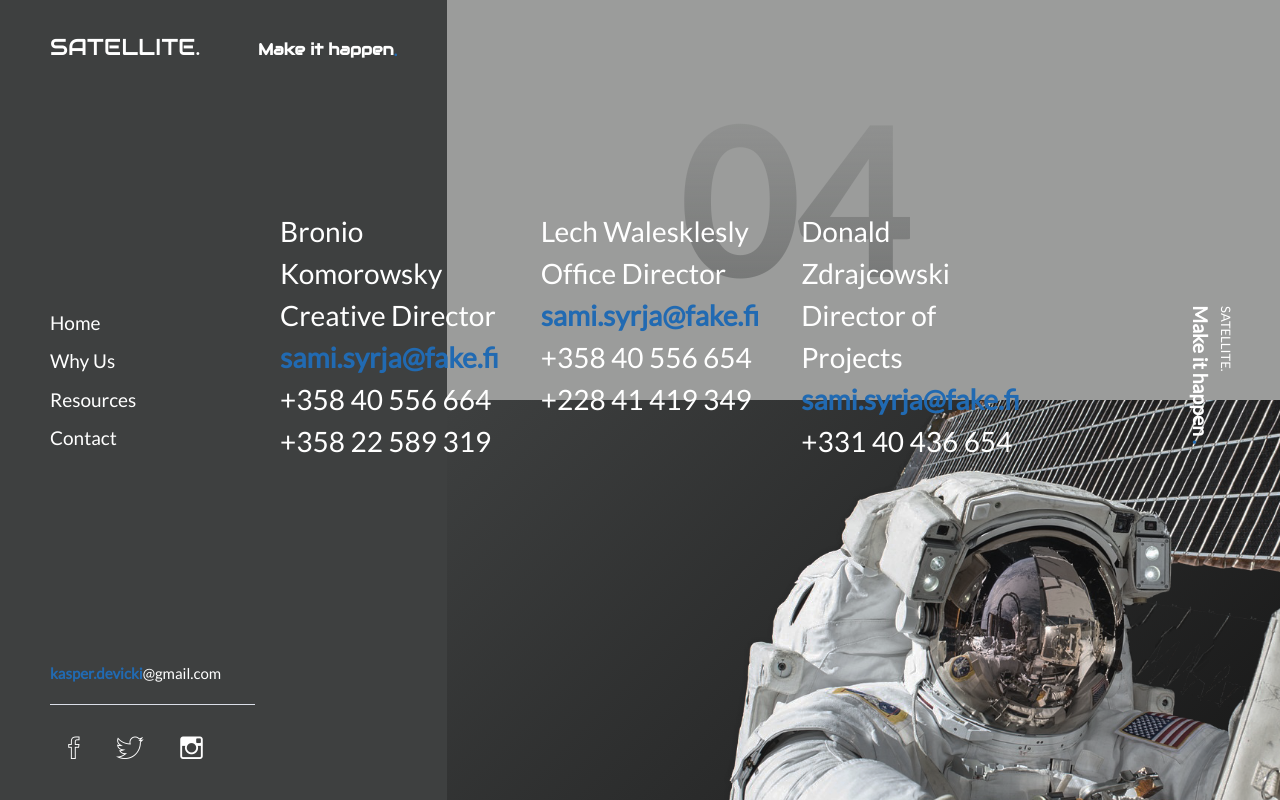
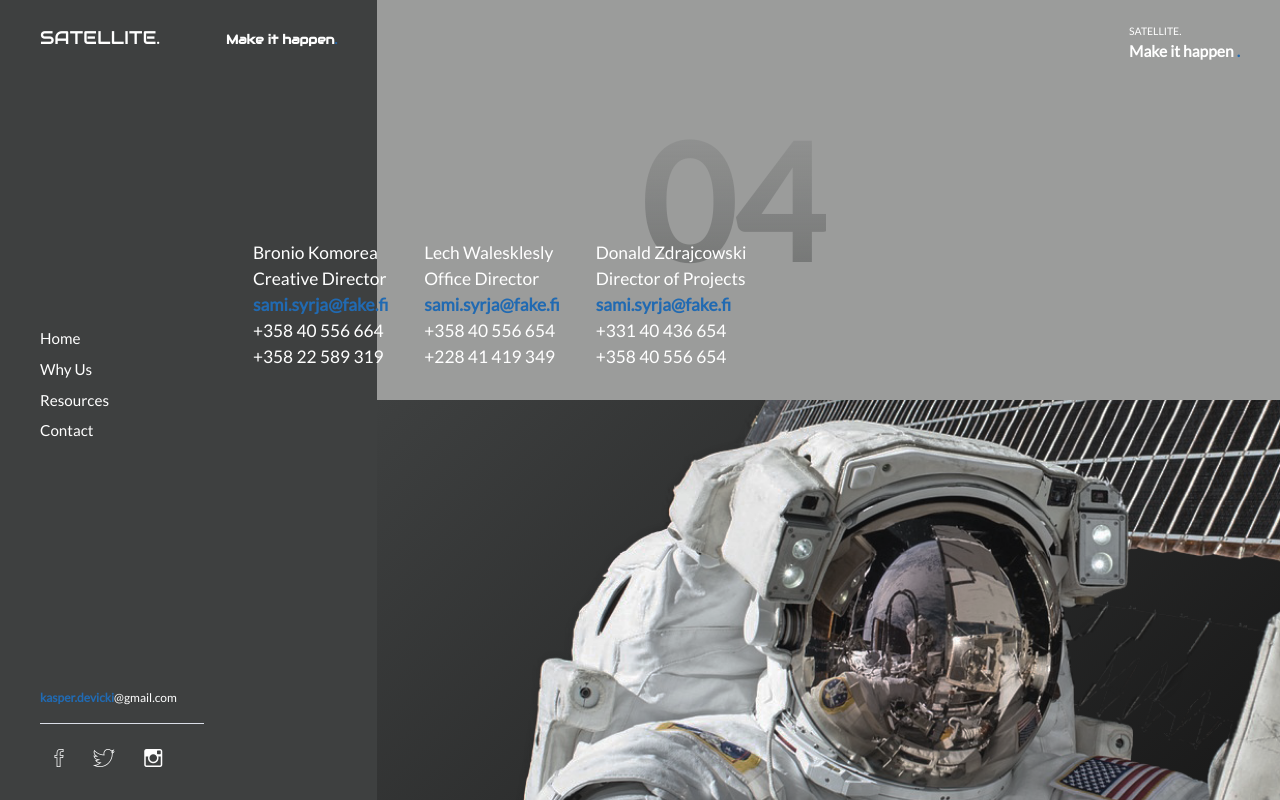
Before and after one commit to devicki/Satellite, a website: page index.html in a window 1280 px wide. Both pictures are taken after a click on the link "Contact". Drawn offline with nearby package versions, Linux system fonts and the light colour scheme.

Commit message:
rwd changes

```diff
--- a/index.html
+++ b/index.html
@@ -66,21 +66,14 @@
             </div>
 
             <div class="bottom right-side ">
-
-            </div>
-        </div>
-        <!-- END OF RIGHT SIDE  -->
-        <!-- MAIN -->
-
-    </div>
                 <main class="content">
                     <div id="#tabs-1" class="tabSize">
                         <p class="home">We are
-                <span class="colored-txt">Global Brand Agency.</span> We are your satellite office for all cross-border marketing and branding efforts.
-                We work seemlessly with your team to the effectively and efficientyl execute your strategy andincrease your
-                marketing
-                <span class="colored-txt">ROI.</span> Lorem ipsum dolor sit amet consectetur adipisicing elit. Praesentium, iusto. Lorem ipsum, dolor
-                sit amet consectetur adipisicing
+                            <span class="colored-txt">Global Brand Agency.</span> We are your satellite office for all cross-border marketing and branding
+                            efforts. We work seemlessly with your team to the effectively and efficientyl execute your strategy
+                            andincrease your marketing
+                            <span class="colored-txt">ROI.</span> Lorem ipsum dolor sit amet consectetur adipisicing elit. Praesentium, iusto. Lorem
+                            ipsum, dolor sit amet consectetur adipisicing
                             <span class="colored-txt">.</span>
                         </p>
                         <div class="link-content">
@@ -91,10 +84,10 @@
                     <div id="#tabs-2" class="tabSize">
                         <p class="why-us">Lorem ipsum dolor sit amet consectetur adipisicing elit.
                             <span class="colored-txt">Nobis</span> suscipit iusto,
-                <span class="colored-txt">molestiae</span> doloribus cumque magnam culpa error ex voluptatum. Lorem ipsum dolor sit amet. Lorem ipsum
-                dolor sit. We are prolly best company. This is no joke. Orem, ipsum dolor Lorem ipsum dolor sit amet, consectetur
-                adipisicing elit. Placeat quasi iure distinctio ratione officiis omnis sunt Lorem ipsum dolor sit amet consectetur
-                adipisicing eli
+                            <span class="colored-txt">molestiae</span> doloribus cumque magnam culpa error ex voluptatum. Lorem ipsum dolor sit amet.
+                            Lorem ipsum dolor sit. We are prolly best company. This is no joke. Orem, ipsum dolor Lorem ipsum
+                            dolor sit amet, consectetur adipisicing elit. Placeat quasi iure distinctio ratione officiis
+                            omnis sunt Lorem ipsum dolor sit amet consectetur adipisicing eli
                             <span class="colored-txt">.</span>
                         </p>
                     </div>
@@ -102,10 +95,10 @@
                     <div id="#tabs-3" class="tabSize">
                         <p class="resources">
                             Lorem ipsum dolor
-                <span class="colored-txt">sit amet</span>consectetur adipisicing elit. Eaque id fuga omnis voluptatibus suscipit iure. adipisicing
-                elit. Lorem ipsum dolor sit amet consectetur adipisicing elit. Ratione vel soluta porro natus sequi modi.
-                Nobis suscipit iusto, doloribus cumque magnam culpa error ex voluptatum. Lorem ipsum dolor sit amet Lorem
-                ipsum dolor sit amet.
+                            <span class="colored-txt">sit amet</span>consectetur adipisicing elit. Eaque id fuga omnis voluptatibus suscipit iure.
+                            adipisicing elit. Lorem ipsum dolor sit amet consectetur adipisicing elit. Ratione vel soluta
+                            porro natus sequi modi. Nobis suscipit iusto, doloribus cumque magnam culpa error ex voluptatum.
+                            Lorem ipsum dolor sit amet Lorem ipsum dolor sit amet.
                             <span class="colored-txt">.</span>
                         </p>
                         <div class="link-content">
@@ -115,7 +108,7 @@
                     <div id="#tabs-4" class="tabSize">
                         <div class="contacts">
                             <div class="contact">
-                    <p>Bronio Komorowsky</p>
+                                <p>Bronio Komorea</p>
                                 <p>Creative Director</p>
                                 <p>
                                     <span class="colored-txt">sami.syrja@fake.fi </span>
@@ -134,16 +127,24 @@
                             </div>
                             <div class="contact">
                                 <p>Donald Zdrajcowski</p>
-                    <p>Director of Projects </p>
+                                <p>Director of Projects</p>
                                 <p>
                                     <span class="colored-txt">sami.syrja@fake.fi </span>
                                 </p>
                                 <p>+331 40 436 654</p>
+                                <p>+358 40 556 654</p>
 
                             </div>
                         </div>
                     </div>
                 </main>
+            </div>
+        </div>
+        <!-- END OF RIGHT SIDE  -->
+        <!-- MAIN -->
+
+    </div>
+
 
     <script src="node_modules\jquery\dist\jquery.min.js "></script>
 
@@ -156,7 +157,9 @@
             width: '100%'
         });
 
-        $('.slide-in, .counter, nav').hide().slideDown(1700);
+        $('.slide-in, .counter, nav').hide().slideDown(1400, function () {
+            $('.content').fadeIn();
+        });
     </script>
 </body>
 
--- a/sass/base/_base.scss
+++ b/sass/base/_base.scss
@@ -119,6 +119,7 @@ section {
 body {
     line-height: 1.5;
     box-sizing: border-box;
+    overflow: hidden;
 }
 
 ol,
@@ -155,28 +156,13 @@ html {
     font-size: 62.5%;
 }
 
-@media only screen and (max-width: 1000px) {
-    html {
-        font-size: 50%;
-    }
-    .wrapper .right-side .bottom {
-        background: url("../../img/astronaut.png") right/90% no-repeat, linear-gradient(135deg, $swatch_2, $swatch_1);
-    }
-}
-
-@media only screen and (max-width: 768px) {
+@media only screen and (max-width: 900px) {
     html {
         font-size: 42%;
     }
     .wrapper {
         flex-direction: column;
     }
-    main.content {
-        top: 35%;
-        left: 55%;
-        transform: translate(-50%, -50%);
-    }
-    .left-side {}
     nav ul {
         display: flex;
         flex-direction: row;
@@ -188,19 +174,29 @@ html {
     .social-container {
         display: none;
     }
-    .contacts {
-        font-size: 2.2rem;
+}
+
+@media only screen and (max-width: 1324px) {
+    html {
+        font-size: 50%;
+    }
+    .wrapper .right-side .bottom {
+        background: url("../../img/astronaut.png") right/90% no-repeat, linear-gradient(135deg, $swatch_2, $swatch_1);
+    }
+    .wrapper .right-side .upper .fliped-text {
+        transform: rotate(0deg);
+        align-self: flex-start;
+        margin-left: auto;
+        padding: 3rem 5rem;
+    }
+    main.content {
+        transform: translate(-50px, 0);
     }
 }
 
-// @media only screen and (max-width: 1200px) {
-//     html {
-//         font-size: 35%;
-//     }
-// }
 @media only screen and (min-width: 1800px) {
     html {
-        font-size: 80%;
+        font-size: 75%;
     }
 }
 
--- a/sass/layout/_leftside.scss
+++ b/sass/layout/_leftside.scss
@@ -16,7 +16,7 @@
         }
     }
     .slide-in {
-        display: flex; // line-height: 7rem;
+        display: flex;
         text-decoration: none;
     }
 }
--- a/sass/layout/_main.scss
+++ b/sass/layout/_main.scss
@@ -1,10 +1,12 @@
 main.content {
     position: absolute;
-    top: 42%;
-    left: 45%;
-    transform: translate(-40%, -50%);
-    font-size: 2.8rem;
-    min-width: 65rem;
+    top: -50%;
+    left: -10%;
+    transform: translate(0, 0);
+    font-size: 3.1rem;
+    max-width: 80rem;
+    display: none;
+    padding: 0 2rem;
     .link-content {
         margin-top: 4rem;
         font-size: 1.8rem;
@@ -29,10 +31,15 @@ main.content {
         margin: 2rem 0;
     }
     .contacts {
+        font-size: .7em;
         display: flex;
-        justify-content: space-between;
+        justify-content: flex-start;
+        align-items: center;
+        .contact {
+            padding: 5rem 0;
+        }
         .contact:not(:first-child) {
-            margin-left: 4.2rem;
+            margin-left: 4.5rem;
         }
     }
 }
--- a/sass/layout/_wrapper.scss
+++ b/sass/layout/_wrapper.scss
@@ -19,6 +19,7 @@
         flex-direction: column;
         background-color: $swatch_5;
         height: 0;
+        position: relative;
         & .upper {
             display: flex;
             flex-direction: row;
@@ -29,6 +30,7 @@
                 align-self: flex-end;
                 font-size: 1.3rem;
                 margin-left: auto;
+                z-index: 3;
             }
         }
         & .bottom {
@@ -40,7 +42,6 @@
         font-size: 20rem;
         font-weight: 700;
         color: $greyAlpha;
-        z-index: 0;
         background: linear-gradient($swatch_5, $greyAlpha);
         -webkit-background-clip: text;
         -webkit-text-fill-color: transparent;
--- a/sass/main.scss
+++ b/sass/main.scss
@@ -2,5 +2,5 @@
 @import "layout/_wrapper.scss";
 @import "layout/_main.scss";
 @import "layout/_leftside.scss";
+@import "base/_utilities.scss";
 @import "base/_base.scss";
-@import "base/_utilities.scss";
```
Also changed, not shown: css/styles.css. Lines whose indentation alone changed are shown as unchanged.
